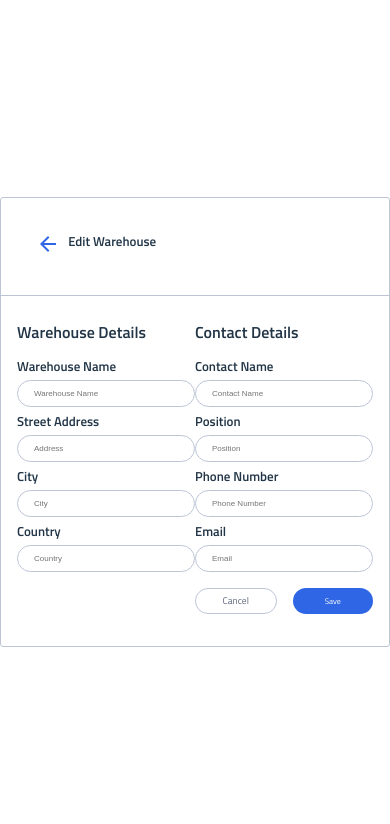
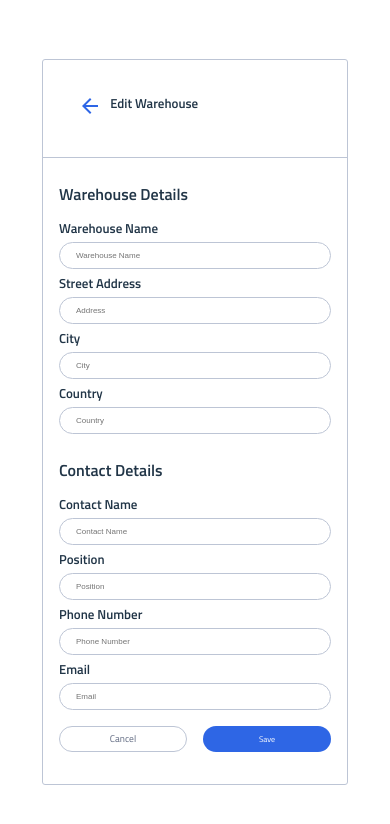
Before and after one commit to StefanUoft/InStock, a React (Vite) app: page / in a window 390 px wide. Shown: the top 824 px of the page. Built offline with nearby package versions, Linux system fonts and the light colour scheme; no server answers.

Commit message:
sorry one more update, fixed the mobile response for form

```diff
--- a/src/components/EditWarehouse/EditWarehouse.scss
+++ b/src/components/EditWarehouse/EditWarehouse.scss
@@ -44,7 +44,7 @@ body {
   &__forms {
     width: 100%;
     display: flex;
-    justify-content: center;
+    flex-direction: column;
     padding: 1rem;
     @include tablet {
       display: flex;
```
